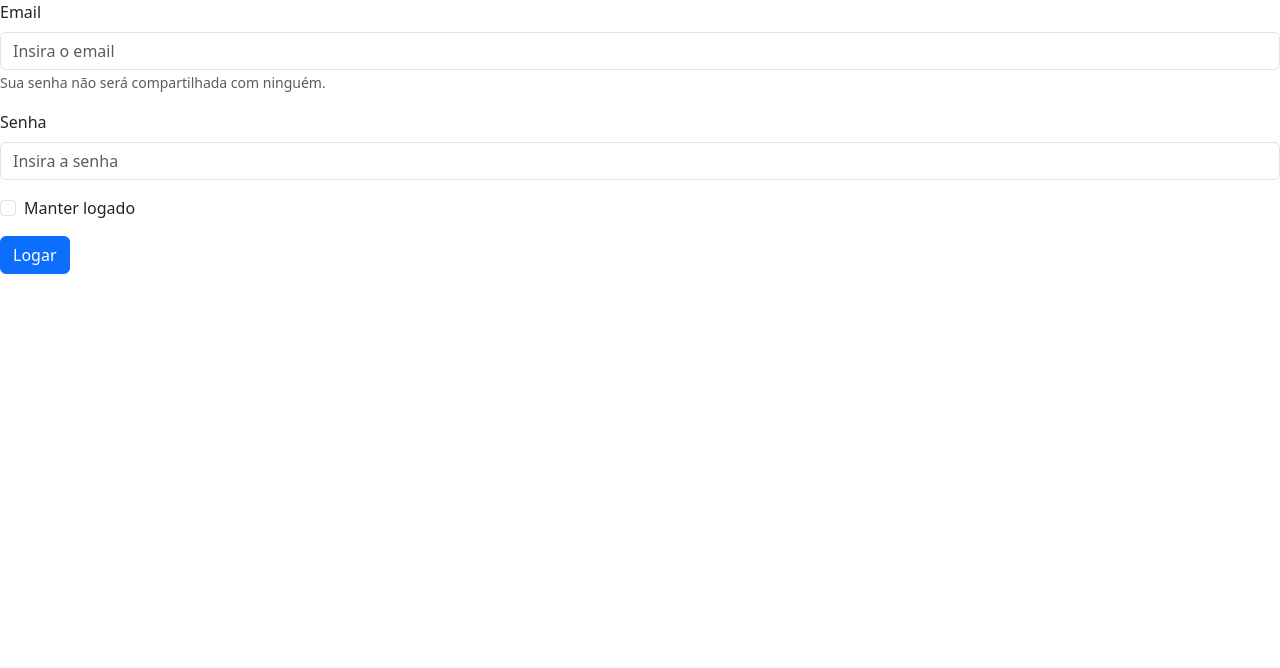
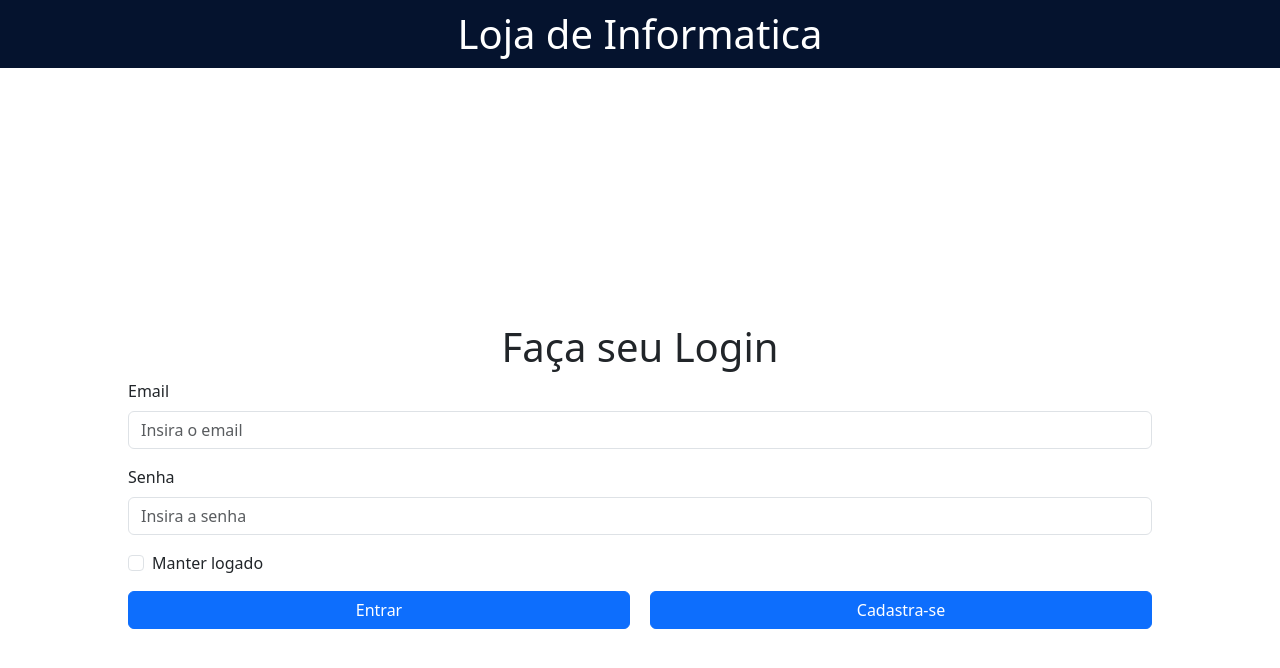
Before and after one commit to Adilson-Fernando-Neves-Ornellas/Trabalho-ReactJs-Serratec-2023.2, a React (Vite) app in the folder project-serraTec-2023.2/: page /login in a window 1280 px wide. Shown: the top 668 px of the page. Built offline with nearby package versions, Linux system fonts and the light colour scheme.

Commit message:
fix: colocando as paginas de login e cadastro na mesma estilização

```diff
--- a/project-serraTec-2023.2/src/Paginas/Cadastro/Cadastro.css
+++ b/project-serraTec-2023.2/src/Paginas/Cadastro/Cadastro.css
@@ -1,6 +1,5 @@
 .container{
     height: 100vh;
-    background-color: rgb(0, 221, 255);
     padding: 0%;
     margin: 0%;
     color: white;
@@ -8,19 +7,33 @@
     align-items: center;
     justify-content: center;
 }
+.tituloFormCadastro{
+    text-align: center;
+}
 .form{
-    background-color: rgb(212, 139, 139);
+    color: #212529;;
     padding: 10px;
-    border-radius: 10px;
     width: 80%;
 }
 .label{
     margin-bottom: 10px;
 }
 .input{
+    display: block;
+    width: 100%;
+    padding: 0.375rem 0.75rem;
+    font-size: 1rem;
+    font-weight: 400;
+    line-height: 1.5;
+    color: var(--bs-body-color);
+    -webkit-appearance: none;
+    -moz-appearance: none;
+    appearance: none;
+    background-color: var(--bs-body-bg);
+    background-clip: padding-box;
+    border: var(--bs-border-width) solid var(--bs-border-color);
+    border-radius: var(--bs-border-radius);
     margin-bottom: 10px;
-    border-radius: 5px;
-    width: 100%;
 }
 .containerButtons{
     width: 100%;
@@ -30,16 +43,19 @@
 .button{
     width: 100%;
     padding: 4px;
-    background-color: black;
+   background-color: #0d6efd;
     border: none;
     border-radius: 5px;
     color: white;
 }
 .button:hover {
-    background-color: rgb(255, 255, 255);
-    color: black;
-  }
+    color: rgba(0, 0, 0, 0.125);
+    background-color: #0a58ca;
+    border-color: #0a53be;
+}
 
-  .button:active {
-    background-color: rgb(196, 196, 196);
-  }
+.button:active {
+    color: #0a53be;
+    background-color:rgba(0, 0, 0, 0.125);
+    border-color: #fff;
+}
--- a/project-serraTec-2023.2/src/Paginas/Cadastro/Cadastro.jsx
+++ b/project-serraTec-2023.2/src/Paginas/Cadastro/Cadastro.jsx
@@ -1,6 +1,7 @@
 import { useState } from "react";
 import { useNavigate } from "react-router-dom"
 import "./Cadastro.css"
+import Header from "../../components/header/header";
 
 const Cadastro = () => {
     const [nome,setNome] = useState('')
@@ -25,21 +26,23 @@ const Cadastro = () => {
     }
     return (
       <>
+      <Header/>
       <div className="container">
         <form className="form" onSubmit={handleSave} onReset={handleLimpar}>
+        <h1 className="tituloFormCadastro">Faça seu cadastro</h1>
         <label className="label">Nome:</label>
         <br />
-        <input className="input" value={nome} onChange={(e) => { setNome(e.target.value) }}/>
-        <p />
+        <input className="input" value={nome} onChange={(e) => { setNome(e.target.value) }} placeholder="Insira seu Nome"/>
+
 
         <label className="label">Email</label>
         <br />
-        <input className="input" value={email} onChange={(e) => { setEmail(e.target.value) }} />
-        <br />
+        <input className="input" value={email} onChange={(e) => { setEmail(e.target.value) }} placeholder="Insira seu Email"/>
+
 
         <label className="label">Senha</label>
         <br />
-        <input className="input" value={senha} onChange={(e) => { setSenha(e.target.value) }} />
+        <input className="input" value={senha} onChange={(e) => { setSenha(e.target.value) }} placeholder="Insira sua Senha"/>
         <br />
 
         <div className="containerButtons">
--- a/project-serraTec-2023.2/src/Paginas/Carrinho/Carrinho.jsx
+++ b/project-serraTec-2023.2/src/Paginas/Carrinho/Carrinho.jsx
@@ -1,8 +1,10 @@
+import Header from "../../components/header/header";
 
 const Carrinho = () => {
 
     return (
       <>
+        <Header/>
         Paginha carrinho de compra
       </>
     );
--- a/project-serraTec-2023.2/src/Paginas/Login/Login.css
+++ b/project-serraTec-2023.2/src/Paginas/Login/Login.css
@@ -0,0 +1,21 @@
+.conteinerbuttonLogin{
+    display: flex;
+    gap: 20px;
+}
+.tituloFormLogin{
+    text-align: center;
+}
+.buttonFormLogin{
+    width: 100%;
+}
+.containeFormLogin{
+    width: 100%;
+    display: flex;
+    align-items: center;
+    justify-content: center;
+    height: 100vh;
+
+}
+.formLogin{
+    width: 80%;
+}
--- a/project-serraTec-2023.2/src/Paginas/Login/Login.jsx
+++ b/project-serraTec-2023.2/src/Paginas/Login/Login.jsx
@@ -1,19 +1,27 @@
 import Button from 'react-bootstrap/Button';
 import Form from 'react-bootstrap/Form';
 import 'bootstrap/dist/css/bootstrap.min.css';
+import Header from '../../components/header/header';
+import { useNavigate } from 'react-router';
+import "./Login.css"
+
 
 const Login = () => {
+  const navigate = useNavigate();
+
+  const irPaginaCadastro =() =>{
+    navigate('/cadastro');
+  }
 
   return (
     <>
-    <></>
-    <Form>
+    <Header/>
+    <div className='containeFormLogin'>
+      <Form className='formLogin'>
         <Form.Group className="mb-3" controlId="formBasicEmail">
+        <h1 className="tituloFormLogin">Faça seu Login</h1>
           <Form.Label>Email</Form.Label>
           <Form.Control type="email" placeholder="Insira o email" />
-        <Form.Text className="text-muted">
-          Sua senha não será compartilhada com ninguém.
-        </Form.Text>
         </Form.Group>
 
         <Form.Group className="mb-3" controlId="formBasicPassword">
@@ -23,10 +31,16 @@ const Login = () => {
         <Form.Group className="mb-3" controlId="formBasicCheckbox">
           <Form.Check type="checkbox" label="Manter logado" />
         </Form.Group>
-      <Button variant="primary" type="submit">
-        Logar
+        <div className='conteinerbuttonLogin'>
+          <Button className='buttonFormLogin' variant="primary" type="submit">
+            Entrar
           </Button>
+          <Button className='buttonFormLogin' variant="primary" onClick={irPaginaCadastro}>
+            Cadastra-se
+          </Button>
+        </div>
       </Form>
+    </div>
 
     </>
   );
--- a/project-serraTec-2023.2/src/Paginas/PedidosPorId/PedidosPorId.jsx
+++ b/project-serraTec-2023.2/src/Paginas/PedidosPorId/PedidosPorId.jsx
@@ -1,4 +1,5 @@
 import { useParams } from "react-router-dom";
+import Header from "../../components/header/header";
 
 const PedidosPorId = () => {
   const { id } = useParams()
@@ -6,6 +7,7 @@ const PedidosPorId = () => {
 
     return (
       <>
+        <Header/>
         Pagina dos pedidos Especificos desse cliente com id: {id}
       </>
     );
--- a/project-serraTec-2023.2/src/Paginas/ProdutoEspecifico/ProdutoEspecifico.jsx
+++ b/project-serraTec-2023.2/src/Paginas/ProdutoEspecifico/ProdutoEspecifico.jsx
@@ -1,4 +1,6 @@
 import { useParams } from "react-router-dom";
+import NavBar from "../../components/NavBar/NavBar"
+import Header from "../../components/header/header";
 
 const ProdutoEspecifico = () => {
   const { id } = useParams()
@@ -6,6 +8,8 @@ const ProdutoEspecifico = () => {
 
     return (
       <>
+        <NavBar/>
+        <Header/>
         Pagina do Produto {id}
       </>
     );
--- /dev/null
+++ b/project-serraTec-2023.2/src/components/Header/Header.css
@@ -0,0 +1,6 @@
+.mensagemBoasVindas{
+    text-align: center;
+    padding: 10px;
+    background-color: #05132E;
+    color: white;
+}
--- /dev/null
+++ b/project-serraTec-2023.2/src/components/Header/Header.jsx
@@ -0,0 +1,12 @@
+import "./Header.css"
+
+const Header = () => {
+
+    return (
+      <>
+        <h1 className='mensagemBoasVindas'>Loja de Informatica</h1>
+      </>
+    );
+  };
+
+  export default Header;
--- a/project-serraTec-2023.2/src/components/NavBar/NavBar.jsx
+++ b/project-serraTec-2023.2/src/components/NavBar/NavBar.jsx
@@ -1,6 +1,6 @@
 import "./NavBar.css"
 import imgcarrinho from '../../imagens/imgcarrinho.svg'
-
+import Header from "../header/header";
 const NavBar = () => {
 
 
@@ -22,7 +22,7 @@ const NavBar = () => {
               </a>
           </div>
           </div>
-            <h1 className='mensagemBoasVindas'>Loja de Informatica</h1>
+          <Header/>
         </div>
       </>
     );
```
Lines whose indentation alone changed are shown as unchanged.
